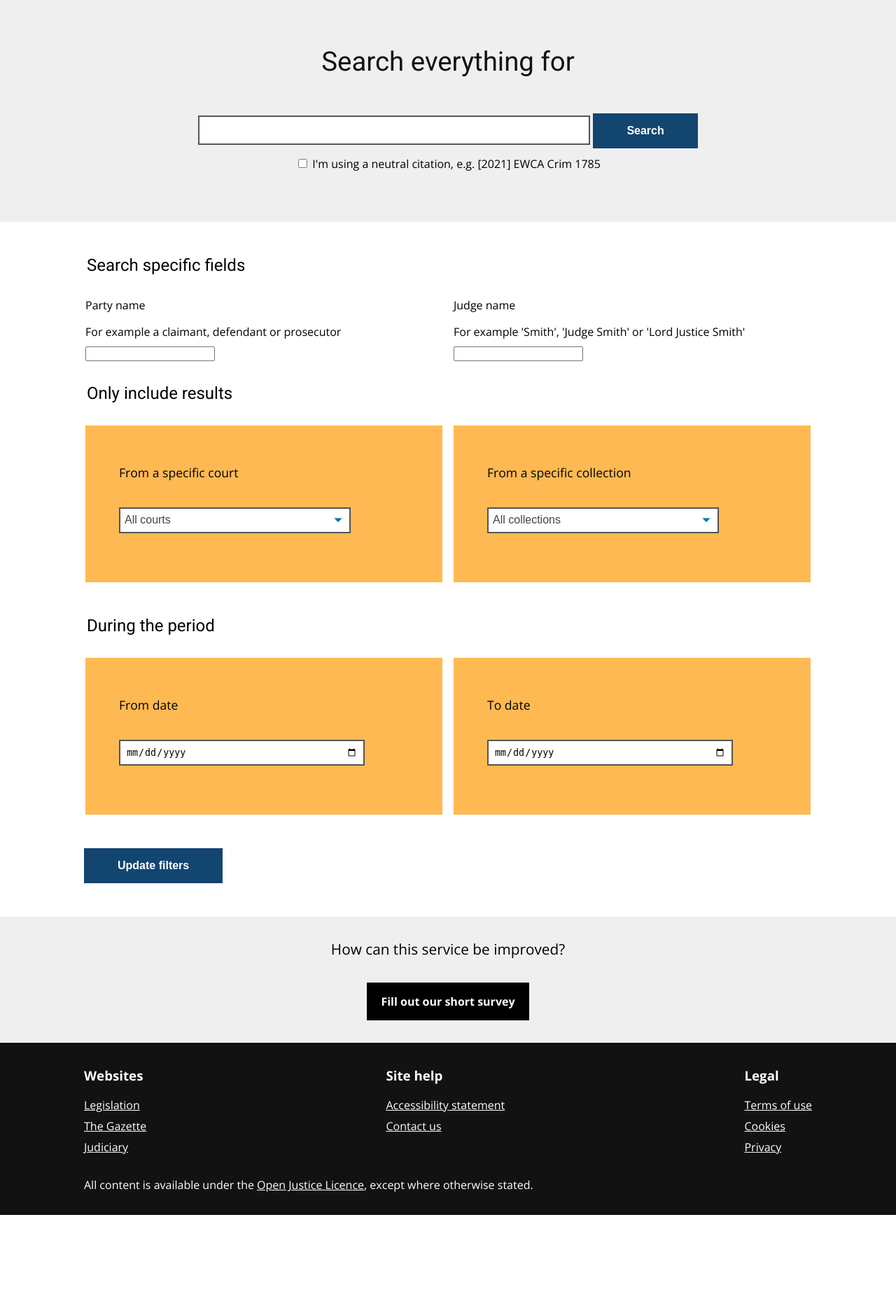
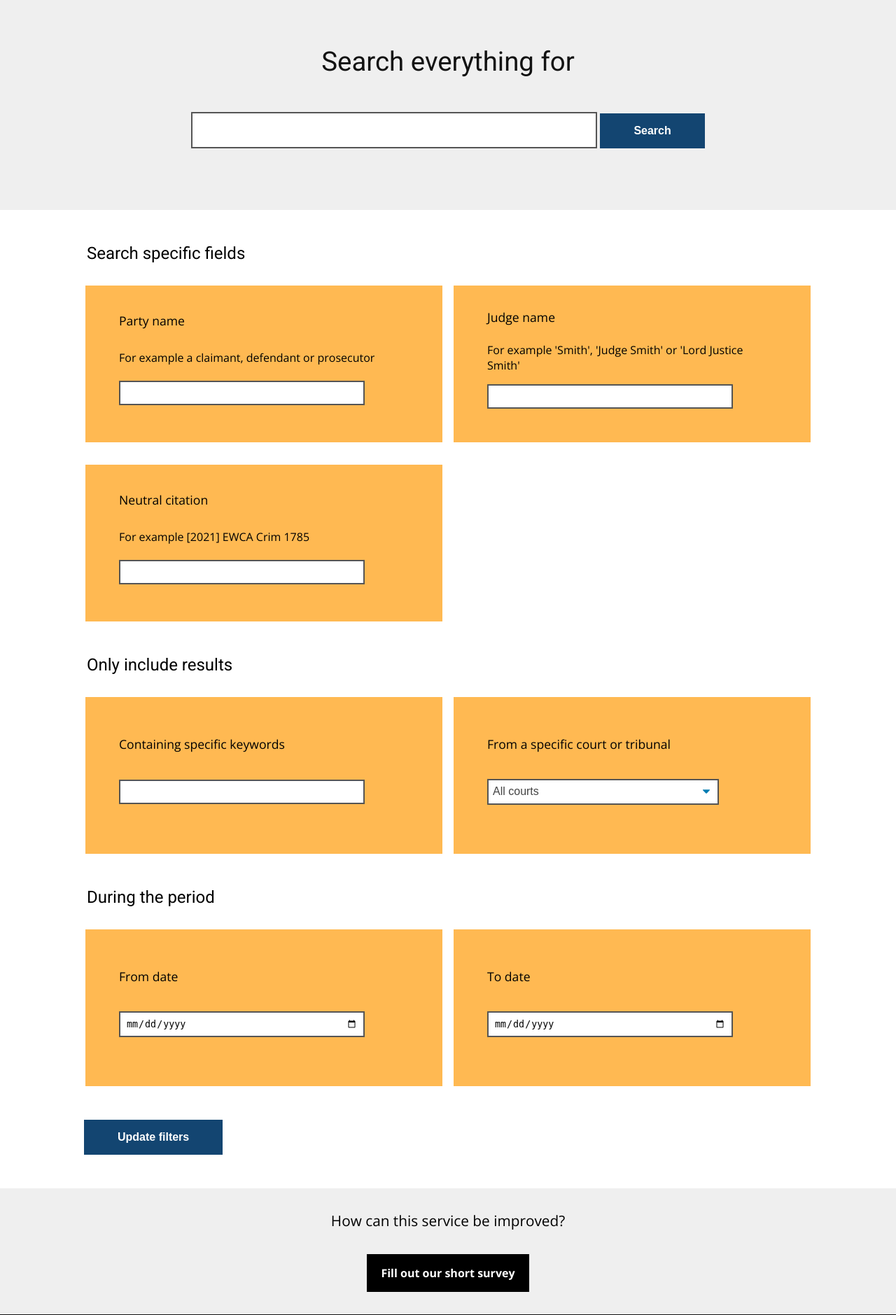
Before and after one commit to nationalarchives/ds-caselaw-frontend-prototype, a Flask app: page /search in a window 1280 px wide. Shown: the part 238-2117 px from the top of the page at 70% size. Before the commit the page ends 1974 px from the top, so only its background shows below. Run offline with Flask 2, Linux system fonts and the light colour scheme; some libraries are stand-ins or nearby versions.

Commit message:
Bring across changes to structured search

```diff
--- a/app/templates/structured_search.html
+++ b/app/templates/structured_search.html
@@ -15,39 +15,48 @@
 
     </header>
 
-    <form action="{{ url_for('results') }}" role="search" id="analytics-structured-search">
+    <form action="{{ url_for('results') }}" role="search" id="analytics-structured-search" method="get">
         <div class="structured-search">
             <div class="structured-search__main-search">
                 <div class="structured-search__container">
                     <h1 class="structured-search__main-search-header">Search everything for</h1>
                     <div class="structured-search__full-text-panel">
-                        <label for="search_term"
-                               class="structured-search__full-text-label">{{ form.search_term.label }}</label>
-                        {{ form.search_term }}
+                        <input class="search-component__search-term-input" id="search_term" name="query" type="text"
+                               value="">
+                        <label for="search_term" class="structured-search__full-text-label">Search</label>
                         <input type="submit" value="Search">
-                        <div>
-                            {{ form.neutral_citation }}
-                            {{ form.neutral_citation.label }}
                     </div>
                 </div>
             </div>
-            </div>
-            <div class="structured-search__filter-options">
+            <div class="structured-search">
+
+                <div class="structured-search__filter-options js-results-facets">
                     <div class="structured-search__container">
                         <fieldset>
                             <legend>Search specific fields</legend>
                             <div class="structured-search__multi-fields-panel">
-                            <div class="structured-search__name-container">
-                                <label for="party_name"
-                                       class="structured-search__name-label">{{ form.party_name.label }}</label>
-                                <p class="structured-search__help-text">{{ form.party_name.description }}</p>
-                                {{ form.party_name }}
+                                <div class="structured-search__specific-field-container">
+                                    <label for="party_name" class="structured-search__limit-to-label">Party name</label>
+                                    <p class="structured-search__help-text" id="party_name-help-text">For example a
+                                        claimant, defendant or prosecutor</p>
+                                    <input class="structured-search__limit-to-input" id="party_name" name="party"
+                                           type="text" value="" aria-describedby="party_name-help-text">
                                 </div>
-                            <div class="structured-search__name-container">
-                                <label for="judge_name"
-                                       class="structured-search__name-label">{{ form.judge_name.label }}</label>
-                                <p class="structured-search__help-text">{{ form.judge_name.description }}</p>
-                                {{ form.judge_name }}
+                                <div class="structured-search__specific-field-container">
+                                    <label for="judge_name" class="structured-search__limit-to-label">Judge name</label>
+                                    <p class="structured-search__help-text" id="judge_name-help-text">For example
+                                        'Smith', 'Judge Smith' or 'Lord Justice Smith'</p>
+                                    <input class="structured-search__limit-to-input" id="judge_name" name="judge"
+                                           type="text" value="" aria-describedby="judge_name-help-text">
+                                </div>
+                                <div class="structured-search__specific-field-container">
+                                    <label for="neutral_citation" class="structured-search__limit-to-label">Neutral
+                                        citation</label>
+                                    <p class="structured-search__help-text" id="neutral_citation-help-text">For example
+                                        [2021] EWCA Crim 1785</p>
+                                    <input class="structured-search__limit-to-input" id="neutral_citation"
+                                           name="neutral_citation" type="text" value=""
+                                           aria-describedby="neutral_citation-help-text">
                                 </div>
                             </div>
                         </fieldset>
@@ -55,14 +64,36 @@
                             <legend>Only include results</legend>
                             <div class="structured-search__multi-fields-panel">
                                 <div class="structured-search__limit-to-container">
-                                <label for="court"
-                                       class="structured-search__limit-to-label">{{ form.courts.label }}</label>
-                                {{ form.courts }}
+                                    <label for="specific_keywords" class="structured-search__limit-to-label">Containing
+                                        specific keywords</label>
+                                    <input class="structured-search__limit-to-input" id="specific_keywords"
+                                           name="specific_keyword" type="text" value="">
                                 </div>
                                 <div class="structured-search__limit-to-container">
-                                <label for="collection"
-                                       class="structured-search__limit-to-label">{{ form.collections.label }}</label>
-                                {{ form.collections }}
+                                    <label for="court" class="structured-search__limit-to-label">From a specific court
+                                        or tribunal</label>
+                                    <select class="structured-search__select" id="court" name="court">
+                                        <option value="">All courts</option>
+                                        <option value="uksc">United Kingdom Supreme Court</option>
+                                        <option value="ukpc">Privy Council</option>
+                                        <option value="ewca/civ">Court of Appeal Civil Division</option>
+                                        <option value="ewca/crim">Court of Appeal Criminal Division</option>
+                                        <option value="ewhc/admin">Administrative Court</option>
+                                        <option value="ewhc/admlty">Admiralty Court</option>
+                                        <option value="ewhc/ch">Chancery Division of the High Court</option>
+                                        <option value="ewhc/comm">Commercial Court</option>
+                                        <option value="ewhc/costs">Senior Court Costs Office</option>
+                                        <option value="ewhc/fam">Family Division of the High Court</option>
+                                        <option value="ewhc/ipec">Intellectual Property Enterprise Court</option>
+                                        <option value="ewhc/mercantile">Mercantile Court</option>
+                                        <option value="ewhc/pat">Patents Court</option>
+                                        <option value="ewhc/qb">Queen's Bench Division of the High Court</option>
+                                        <option value="ewhc/tcc">Technology and Construction Court</option>
+                                        <option value="ewcop">Court of Protection</option>
+                                        <option value="ewfc">Family Court</option>
+                                        <option value="ukut">Upper Tribunal</option>
+                                        <option value="eat">United Kingdom Employment Appeal Tribunal</option>
+                                    </select>
                                 </div>
                             </div>
                         </fieldset>
@@ -70,14 +101,14 @@
                             <legend>During the period</legend>
                             <div class="structured-search__multi-fields-panel">
                                 <div class="structured-search__limit-to-container">
-                                <label for="from_date"
-                                       class="structured-search__limit-to-label">{{ form.from_date.label }}</label>
-                                {{ form.from_date }}
+                                    <label for="from_date" class="structured-search__limit-to-label">From date</label>
+                                    <input class="structured-search__date-input" id="from_date" max="3-3-2022"
+                                           min="02-01-2003" name="from" placeholder="DD-MM-YYYY" type="date" value="">
                                 </div>
                                 <div class="structured-search__limit-to-container">
-                                <label for="to_date"
-                                       class="structured-search__limit-to-label">{{ form.to_date.label }}</label>
-                                {{ form.to_date }}
+                                    <label for="to_date" class="structured-search__limit-to-label">To date</label>
+                                    <input class="structured-search__date-input" id="to_date" max="3-3-2022"
+                                           min="02-01-2003" name="to" placeholder="DD-MM-YYYY" type="date" value="">
                                 </div>
                             </div>
                         </fieldset>
@@ -87,5 +118,7 @@
                     </div>
                 </div>
             </div>
+
+        </div>
     </form>
 {% endblock %}
```
Lines whose indentation alone changed are shown as unchanged.
